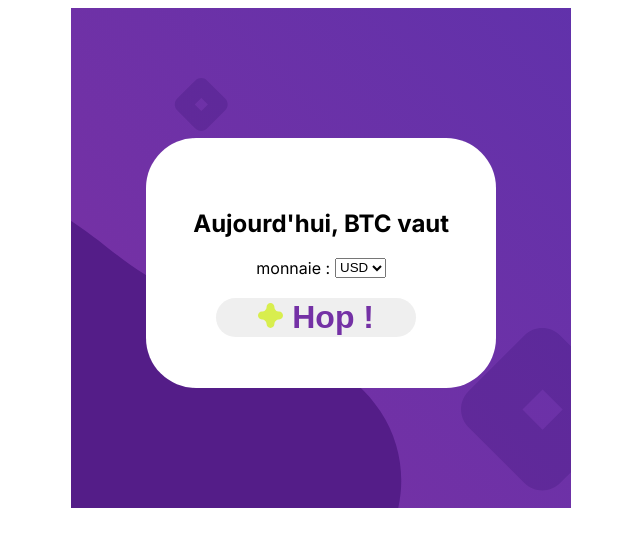
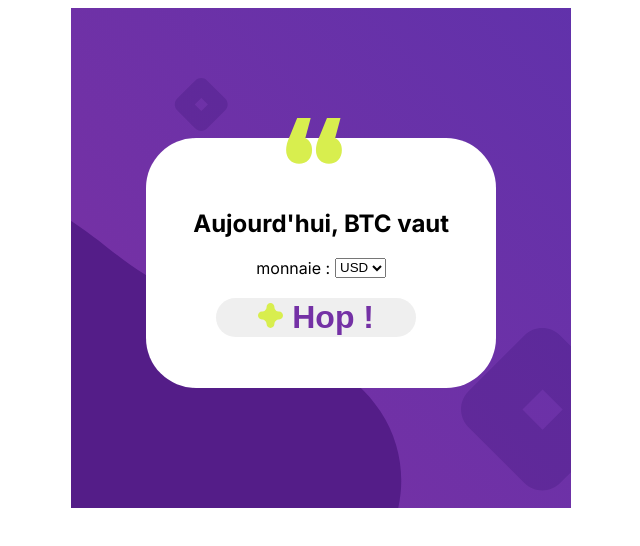
Before and after one commit to v4lverine/defi-alsacreations-nextjs, a Next.js app: page / in a window 1280 px wide. Shown: the top 546 px of the page, without its empty margins (316-956 px from the left). Built offline with nearby package versions, Linux system fonts and the light colour scheme.

Commit message:
Commit en plus (final) : amélioration visuelle du bloc + ajouts de commentaires

```diff
--- a/app/components/BlocListBitcoin.js
+++ b/app/components/BlocListBitcoin.js
@@ -9,6 +9,7 @@ export default function BlocListBitcoin() {
   const [valueH1, setValueH1] = useState(" ");
   const [value, setValue] = useState("USD");
 
+  //condition pour faire afficher le bon symbole selon la monnaie choisie
   function getCurrencySymbol(currency) {
     switch (currency) {
       case "USD":
@@ -25,6 +26,7 @@ export default function BlocListBitcoin() {
     }
   }
 
+  //Récupération des données de l'API
   function callAPI() {
     fetch("https://api.coindesk.com/v1/bpi/currentprice.json")
       .then((res) => res.json())
@@ -35,13 +37,20 @@ export default function BlocListBitcoin() {
       .catch((err) => console.log(err));
   }
 
+  //définition d'un événement utilisateur au clic sur l'unique bouton
   function handleButton(e) {
     e.preventDefault();
     callAPI();
   }
 
+  //Affichage sur le DOM
   return (
     <section className={styles.entireBlocBitcoin}>
+      <img
+        src="/quotes.svg"
+        style={{ position: "absolute", top: "-8%", left: "40%" }}
+        alt="Logo des guillemets"
+      />
       <h1 style={{ textAlign: "center" }}>Aujourd'hui, BTC vaut {valueH1}</h1>
       <form className={styles.bitcoinForm}>
         <div className={styles.selectCurrency}>
@@ -67,7 +76,8 @@ export default function BlocListBitcoin() {
         </div>
         <br />
         <button onClick={handleButton} className={styles.buttonStyle}>
-          <img src="/plus.svg" alt="Icône plus" /> Hop !
+          <img src="/plus.svg" alt="Icône plus sur le bouton du formulaire" />{" "}
+          Hop !
         </button>
       </form>
     </section>
--- a/app/page.js
+++ b/app/page.js
@@ -1,7 +1,7 @@
 import styles from "./page.module.css";
 import BlocListBitcoin from "./components/BlocListBitcoin";
 
-//page principal du projet
+//page principal du projet avec l'unique composant
 
 export default function Home() {
   return (
--- a/app/page.module.css
+++ b/app/page.module.css
@@ -1,3 +1,5 @@
+/*feuille de style de la page entière (page Home)*/
+
 .main {
   background-image: url("/bg.svg");
   width: 500px;
```
